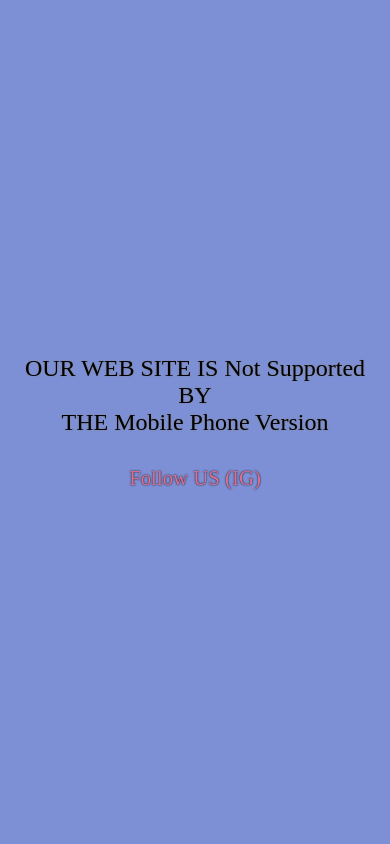
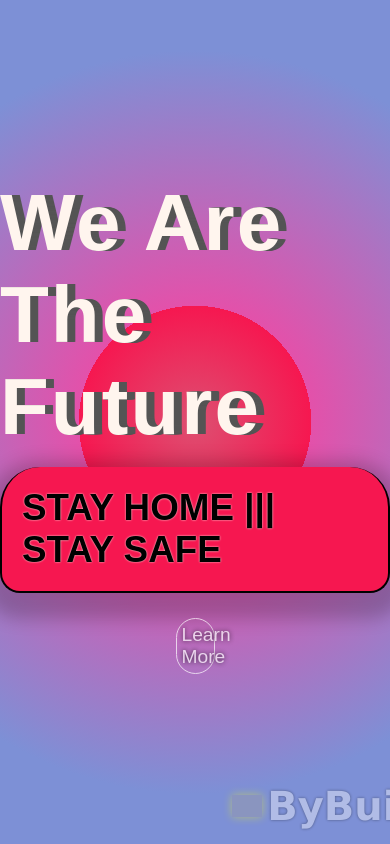
Before and after one commit to abdellatifketoun/pages, a plain HTML site: page bybuild/index.html in a window 390 px wide. Drawn offline with Linux system fonts and the light colour scheme; grey boxes are pictures that could not be loaded.

Commit message:
css change media Q size

```diff
--- a/bybuild/index.css
+++ b/bybuild/index.css
@@ -245,46 +245,3 @@ box-shadow: 0px 0px 10px yellow;
   font-family: 'Lucida Sans', 'Lucida Sans Regular', 'Lucida Grande', 'Lucida Sans Unicode', Geneva, Verdana, sans-serif;
   text-shadow: 0px 0px 3px black;
 }
-
-
-
-
-
-
-
-@media only screen and (max-width: 1050px) {
-
-  #home1{
-
-    display: none;
-  }
-  #home3{
-    position: absolute;
-    width: 100%;
-    height: 100vh;
-    display: flex;
-    justify-content: center;
-    align-items: center;
-    flex-direction: column;
-    background-color: #7D90D6;
-    display: flex;
-    justify-content: center;
-    align-self: start;
-    align-items: center;
-    text-align: center;
-  }
-  #fla{
-text-decoration: none;
-color: palevioletred;
-text-shadow: 0px 0px 2px black;
-font-size: 1.3em;
-  }
-  #sorry{
-    margin-bottom: 30px;
-    color: black;
-    text-shadow: 0px 0px 2px gray;
-    font-size: 1.5em;
-
-text-transform: capitalize;
-  }
-}
```
Also changed, not shown: bybuild/sw.js (deleted, +0 -1 lines).
